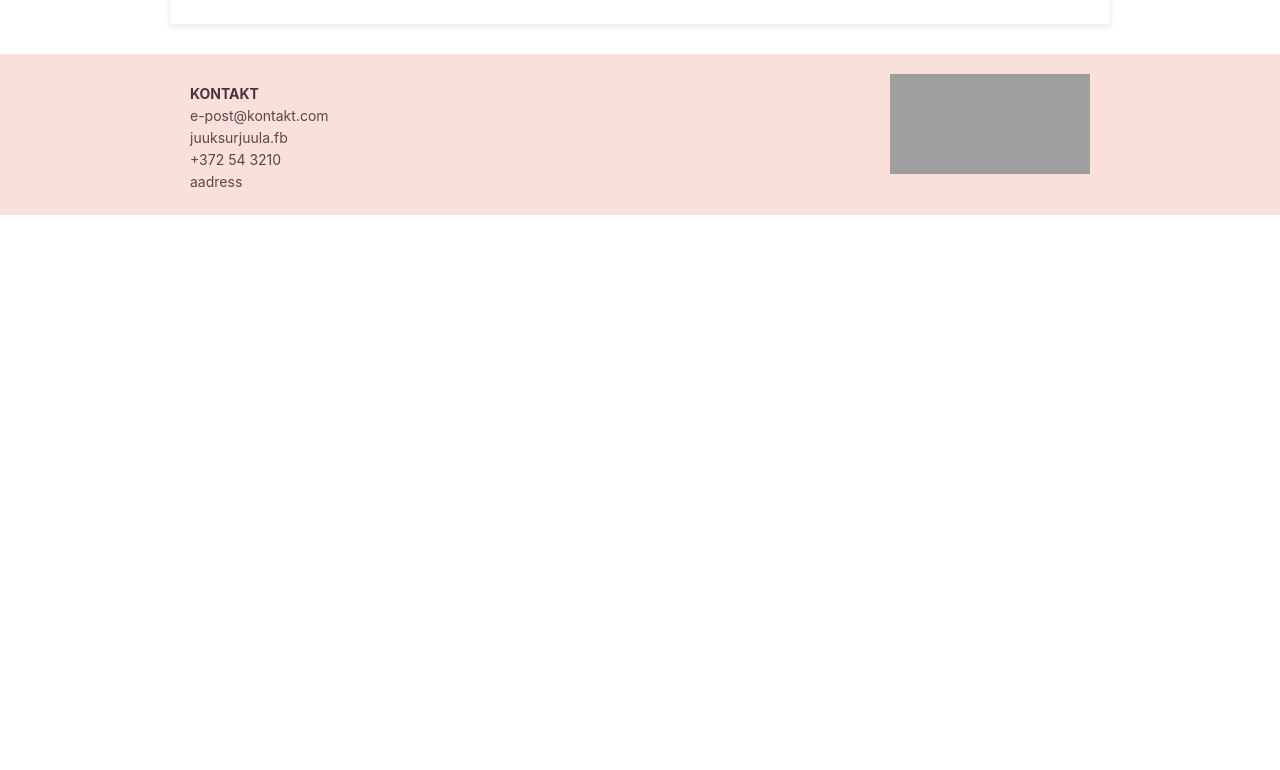
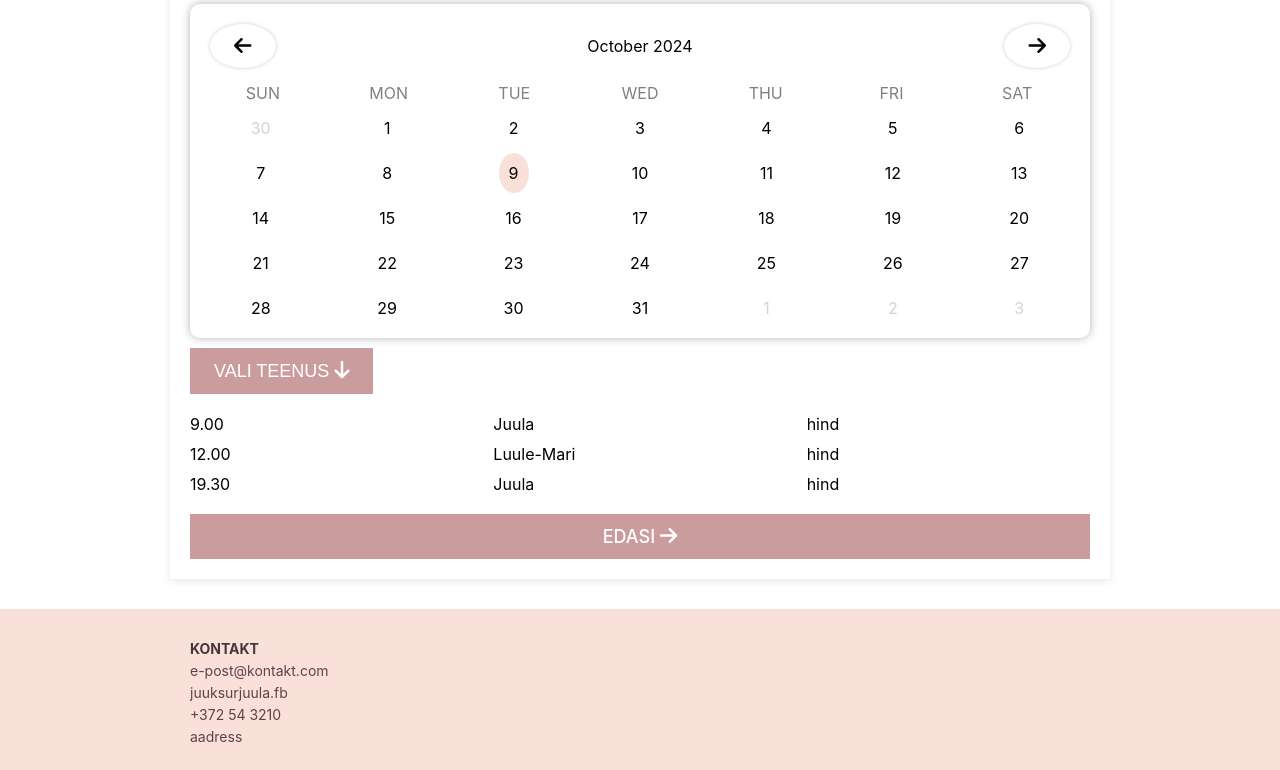
Before and after one commit to e1004/koduleht-juuksur, a plain HTML site: page broneerimine.html in a window 1280 px wide. Shown: the part 196-966 px from the top of the page. Before the commit the page ends 800 px from the top, so only its background shows below. Drawn offline with Linux system fonts and the light colour scheme; grey boxes are pictures that could not be loaded.

Commit message:
Broneerimise leht ja veel parandusi teistel lehtedel

```diff
--- a/broneerimine.html
+++ b/broneerimine.html
@@ -5,11 +5,17 @@
     <meta name="viewport" content="width=device-width, initial-scale=1.0" />
     <title>Juuksur Juula - Broneerimine</title>
     <link rel="stylesheet" href="styles.css" />
+    <link rel="stylesheet" href="https://cdnjs.cloudflare.com/ajax/libs/font-awesome/6.0.0/css/all.min.css" />
   </head>
   <body>
     <header>
-      <div class="logo"></div>
+      <div class="logo">
+        <img src="img/hair-cut-tool.png" alt="Juuksur Juula logo" />
+      </div>
       <h1>JUUKSUR JUULA</h1>
+      <div class="search">
+        <img src="https://img.icons8.com/?size=100&id=132&format=png&color=000000" />
+      </div>
     </header>
     <div>
       <nav>
@@ -22,6 +28,50 @@
     <!-- Broneerimine -->
     <section id="broneerimine">
       <h2>Broneerimine</h2>
+      <div class="calendar">
+        <div class="calendar-header">
+          <button id="previousButton">
+            <i class="fas fa-arrow-left"></i>
+          </button>
+          <div id="monthAndYear"></div>
+          <button id="nextButton">
+            <i class="fas fa-arrow-right"></i>
+          </button>
+        </div>
+        <div class="days">
+          <div class="day">SUN</div>
+          <div class="day">MON</div>
+          <div class="day">TUE</div>
+          <div class="day">WED</div>
+          <div class="day">THU</div>
+          <div class="day">FRI</div>
+          <div class="day">SAT</div>
+        </div>
+        <div class="dates" id="dates">
+        </div>
+      </div>
+      <script src="broneerimine.js"></script>
+      <div class="button-choose">
+        <button>VALI TEENUS <i class="fas fa-arrow-down"></i></button>
+      </div>
+      <div class="serviceTable">
+        <div class="serviceRow">
+          <div class="time">9.00</div>
+          <div class="person">Juula</div>
+          <div class="price">hind</div>
+        </div>
+        <div class="serviceRow">
+          <div class="time">12.00</div>
+          <div class="person">Luule-Mari</div>
+          <div class="price">hind</div>
+        </div>
+        <div class="serviceRow">
+          <div class="time">19.30</div>
+          <div class="person">Juula</div>
+          <div class="price">hind</div>
+        </div>
+      </div>
+      <div class="big-button">EDASI <i class="fas fa-arrow-right"></i></div>
     </section>
 
     <footer>
--- /dev/null
+++ b/broneerimine.js
@@ -0,0 +1,52 @@
+const monthYearElement = document.getElementById('monthAndYear');
+const datesElement = document.getElementById('dates');
+const previousButton = document.getElementById('previousButton');
+const nextButton = document.getElementById('nextButton');
+
+let currentDate = new Date();
+
+const updateCalendar = () => {
+    const currentYear = currentDate.getFullYear();
+    const currentMonth = currentDate.getMonth();
+
+    const firstDay = new Date(currentYear, currentMonth,0);
+    const lastDay = new Date(currentYear, currentMonth+1, 0);
+    const totalDays = lastDay.getDate();
+    const indexFirstDay = firstDay.getDay();
+    const indexLastDay = lastDay.getDay();
+
+    const monthAndYearString = currentDate.toLocaleString('default', {month:'long', year:'numeric'});
+    monthYearElement.textContent = monthAndYearString;
+
+    let datesHTML = '';
+
+    for (let i = indexFirstDay; i >0; i--){
+        const prevDate = new Date(currentYear, currentMonth, 0-i+1);
+        datesHTML += `<div class="date inactive">${prevDate.getDate()}</div>`;
+    }
+
+    for (let i=1; i<=totalDays;i++) {
+        const date = new Date(currentYear, currentMonth,i);
+        const activeClass = date.toDateString() === new Date().toDateString() ? 'active' : '';
+        datesHTML += `<div class="date ${activeClass}">${i}</div>`;
+    }
+
+    for (let i=1; i<=7-indexLastDay; i++) {
+        const nextDate = new Date(currentYear, currentMonth+1,i)
+        datesHTML += `<div class="date inactive">${nextDate.getDate()}</div>`;
+    }
+
+    datesElement.innerHTML = datesHTML;
+}
+
+previousButton.addEventListener('click', () => {
+    currentDate.setMonth(currentDate.getMonth() - 1);
+    updateCalendar();
+})
+
+nextButton.addEventListener('click', () => {
+    currentDate.setMonth(currentDate.getMonth() + 1);
+    updateCalendar();
+})
+
+updateCalendar();
--- a/styles.css
+++ b/styles.css
@@ -31,7 +31,7 @@ header h1 {
 /* Logo */
 .logo {
     position: absolute;
-    top: 15px;
+    top: 10px;
     left: 20px;
 }
 
@@ -39,6 +39,19 @@ header h1 {
     width: 40px;
     height: auto;
 }
+
+/* Search */
+.search {
+    position: absolute;
+    top: 10px;
+    right: 20px;
+}
+
+.search img {
+    width: 40px;
+    height: auto;
+}
+
 
 /* Nav */
 nav {
@@ -104,6 +117,11 @@ section {
 
 .button-container {
     text-align: center;
+    padding: 10px;
+}
+
+.button-container i{
+    transform: rotate(90deg);
 }
 
 button {
@@ -316,3 +334,113 @@ footer {
     margin-left: 10px;
     white-space: nowrap;
 }
+
+/*Broneerimine*/
+
+.calendar {
+    width: auto;
+    height: auto;
+    align-items: center;
+    flex-direction: column;
+    padding: 10px;
+    background: #ffffff;
+    border-radius: 10px;
+    box-shadow: 0 0 10px rgba(0,0,0,0.3);
+}
+
+.calendar-header{
+    display: flex;
+    justify-content: space-between;
+    align-items: center;
+    padding: 10px;
+}
+
+.calendar-header button{
+    display: flex;
+    align-items: center;
+    justify-content: center;
+    border: none;
+    cursor: pointer;
+    border-radius: 50%;
+    background: #ffffff;
+    box-shadow: 0 0 4px rgba(0,0,0,0.2);
+}
+
+.days {
+    display: grid;
+    grid-template-columns: repeat(7,1fr);
+    color: gray;
+}
+
+.day {
+    text-align: center;
+    padding: 5px;
+}
+
+.dates {
+    display: grid;
+    grid-template-columns: repeat(7,1fr);
+    gap: 5px
+}
+
+.date {
+    display: flex;
+    align-items: center;
+    justify-content: center;
+    padding: 10px;
+    margin: auto;
+    cursor: pointer;
+    border-radius: 50%;
+}
+
+.date:hover,
+.date.active{
+    background: #F9E0D9;
+}
+
+.date.inactive {
+    color: lightgray;
+}
+
+i.fas {
+    font-size: 20px;
+    color: black
+}
+
+.serviceTable {
+    display: grid;
+    grid-template-columns: 1fr 1fr 1fr;
+    gap: 10px;
+    padding-top: 20px;
+    max-width: auto;
+    padding-bottom: 20px;
+}
+
+.serviceRow {
+    display: contents;
+}
+
+.big-button {
+    text-align: center;
+    padding: 10px;
+    background-color: #C79495EB;
+    color: white;
+    border: none;
+    padding: 12px 24px;
+    font-size: 18px;
+    cursor: pointer;
+    font-weight: 500;
+    transition: background-color 0.3s;
+}
+
+.big-button i {
+    color: white;
+}
+
+.button-choose{
+    padding-top: 10px;
+}
+
+.button-choose i {
+    color: white
+}
```
Also changed, not shown: avaleht.html (+3 -0 lines), teenused.html (+6 -1 lines), tehtud_tood.html (+3 -0 lines).
